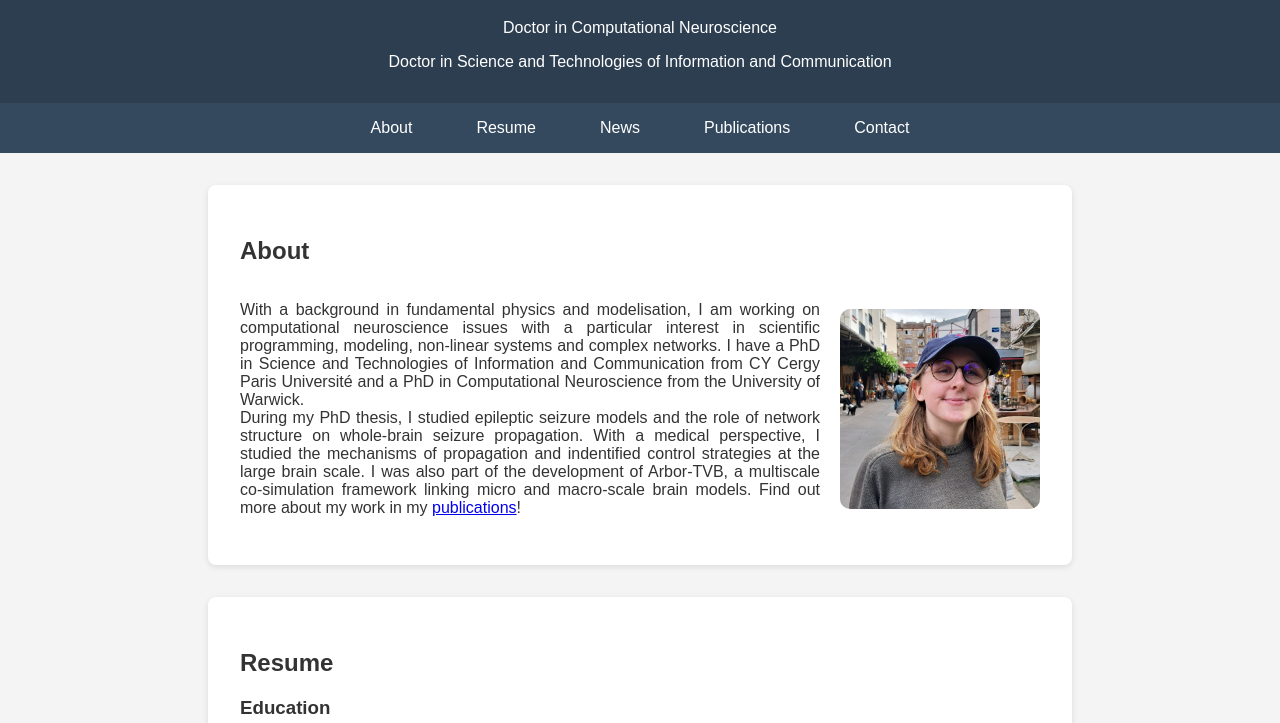
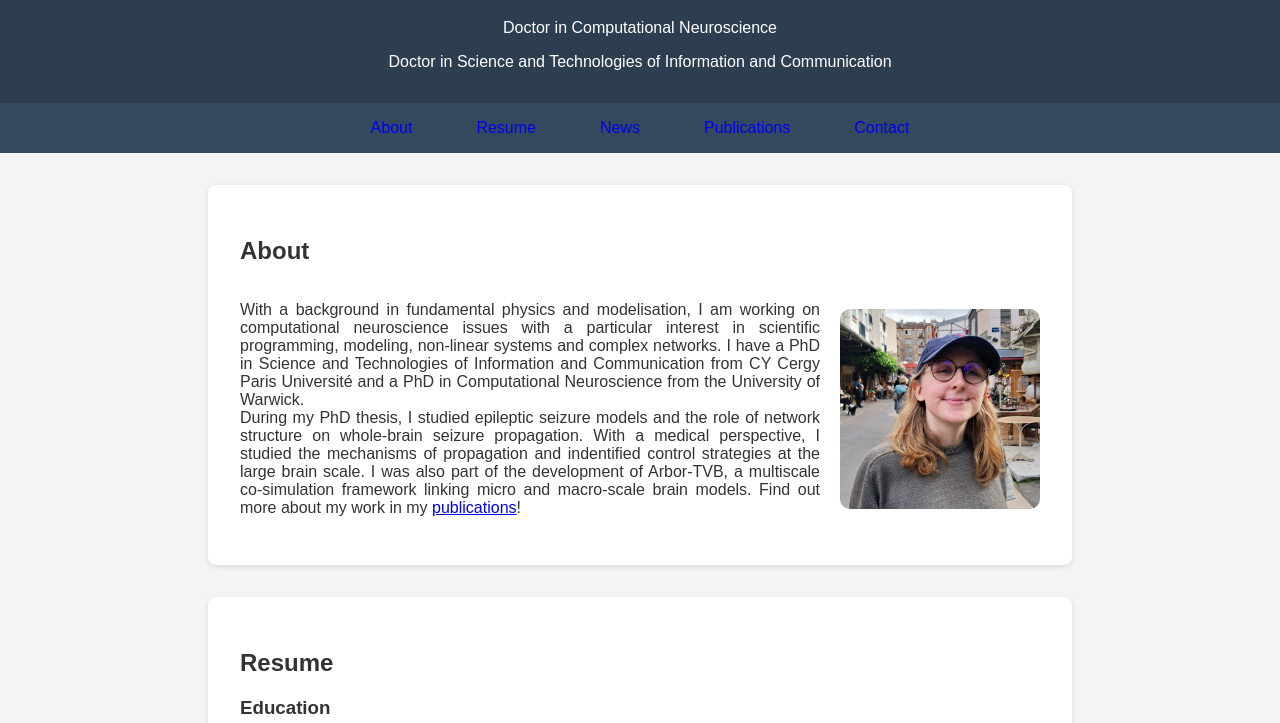
Before and after one commit to jjcourson/juliette.courson, a plain HTML site: page index.html in a window 1280 px wide. Shown: the part 77-800 px from the top of the page. Drawn offline with Linux system fonts and the light colour scheme.

Commit message:
Update index.html

```diff
--- a/index.html
+++ b/index.html
@@ -24,7 +24,7 @@
             background: #34495e;
         }
         nav a {
-            color: #fff;
+            color: 3E0FAB;
             padding: 1rem 2rem;
             text-decoration: none;
             transition: background 0.3s;
```
